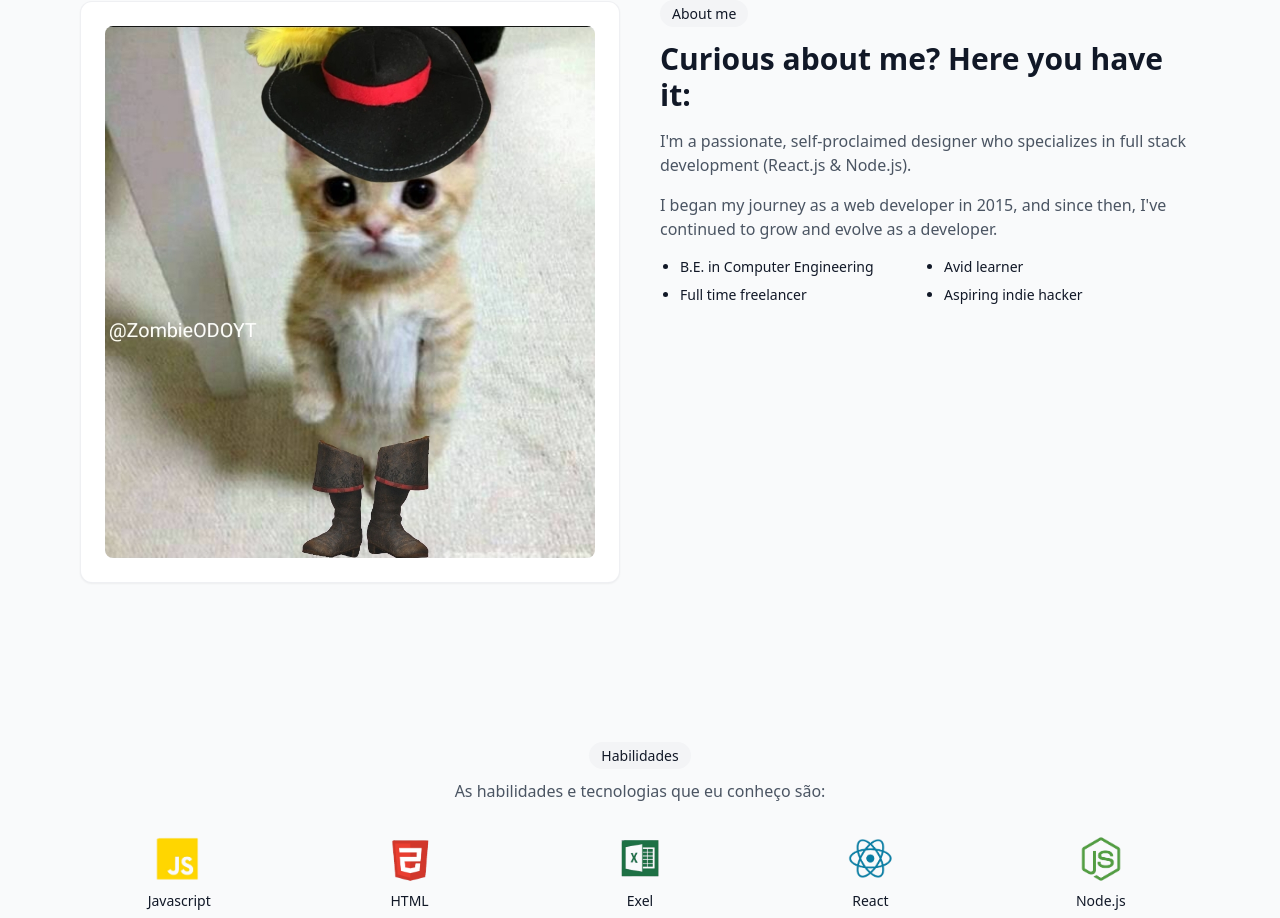
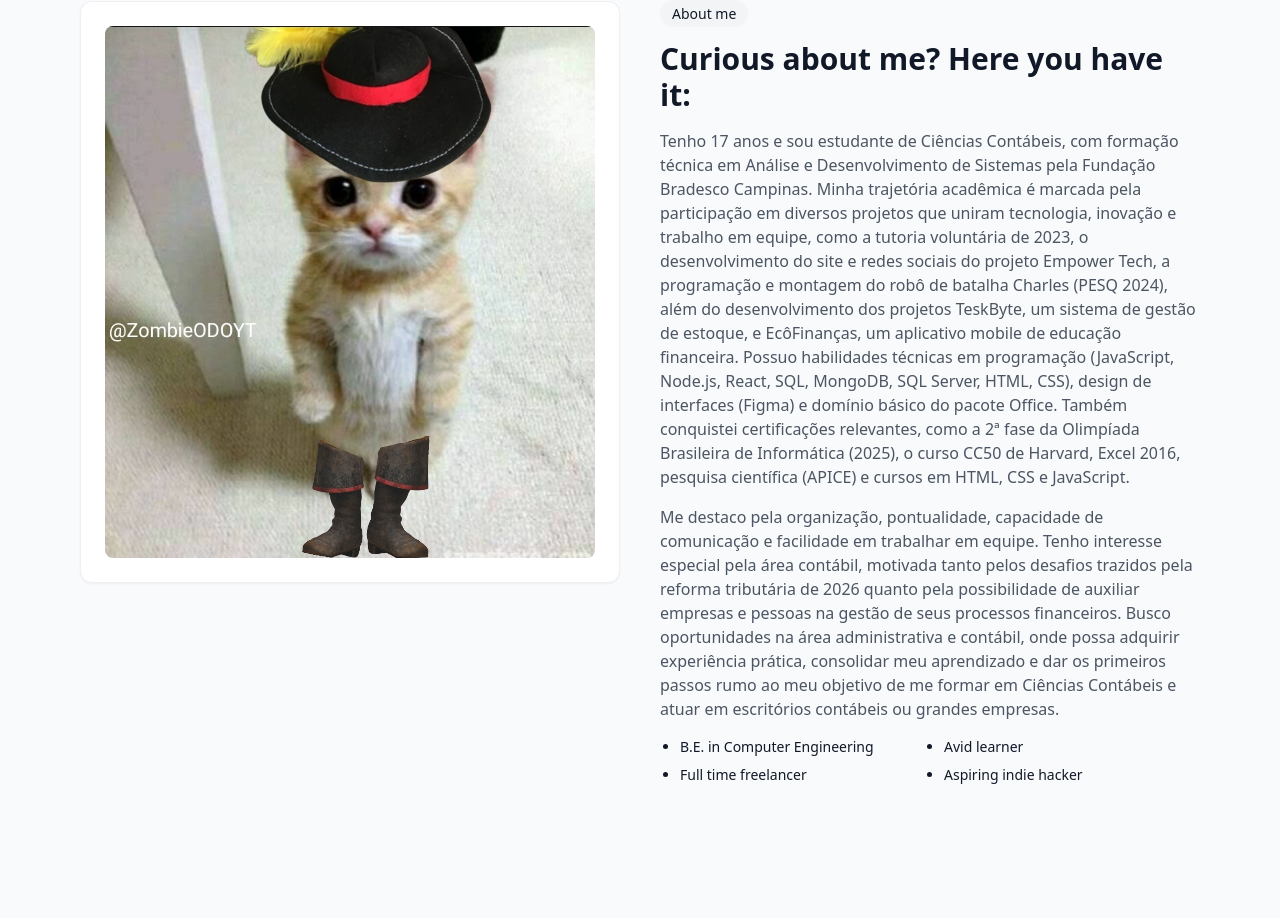
Before and after one commit to michellemarcondes/portfolio, a React (Vite) app: page / in a window 1280 px wide. Shown: the part 660-1578 px from the top of the page. Built offline with nearby package versions, Linux system fonts and the light colour scheme.

Commit message:
sobre mim

```diff
--- a/src/components/AboutMe.jsx
+++ b/src/components/AboutMe.jsx
@@ -9,8 +9,10 @@ export default function AboutMe() {
       <div className="space-y-4">
         <span className="px-3 py-1 rounded-full bg-gray-100 dark:bg-dark-50/20 text-sm">About me</span>
         <h2 className="section-title">Curious about me? Here you have it:</h2>
-        <p className="text-gray-600 dark:text-dark-200">I'm a passionate, self-proclaimed designer who specializes in full stack development (React.js & Node.js).</p>
-        <p className="text-gray-600 dark:text-dark-200">I began my journey as a web developer in 2015, and since then, I've continued to grow and evolve as a developer.</p>
+        <p className="text-gray-600 dark:text-dark-200">Tenho 17 anos e sou estudante de Ciências Contábeis, com formação técnica em Análise e Desenvolvimento de Sistemas pela Fundação Bradesco Campinas. Minha trajetória acadêmica é marcada pela participação em diversos projetos que uniram tecnologia, inovação e trabalho em equipe, como a tutoria voluntária de 2023, o desenvolvimento do site e redes sociais do projeto Empower Tech, a programação e montagem do robô de batalha Charles (PESQ 2024), além do desenvolvimento dos projetos TeskByte, um sistema de gestão de estoque, e EcôFinanças, um aplicativo mobile de educação financeira.
+        Possuo habilidades técnicas em programação (JavaScript, Node.js, React, SQL, MongoDB, SQL Server, HTML, CSS), design de interfaces (Figma) e domínio básico do pacote Office. Também conquistei certificações relevantes, como a 2ª fase da Olimpíada Brasileira de Informática (2025), o curso CC50 de Harvard, Excel 2016, pesquisa científica (APICE) e cursos em HTML, CSS e JavaScript.</p>
+        <p className="text-gray-600 dark:text-dark-200">Me destaco pela organização, pontualidade, capacidade de comunicação e facilidade em trabalhar em equipe. Tenho interesse especial pela área contábil, motivada tanto pelos desafios trazidos pela reforma tributária de 2026 quanto pela possibilidade de auxiliar empresas e pessoas na gestão de seus processos financeiros.
+        Busco oportunidades na área administrativa e contábil, onde possa adquirir experiência prática, consolidar meu aprendizado e dar os primeiros passos rumo ao meu objetivo de me formar em Ciências Contábeis e atuar em escritórios contábeis ou grandes empresas.</p>
         <ul className="grid grid-cols-2 gap-2 text-sm list-disc pl-5">
           <li>B.E. in Computer Engineering</li>
           <li>Avid learner</li>
```
